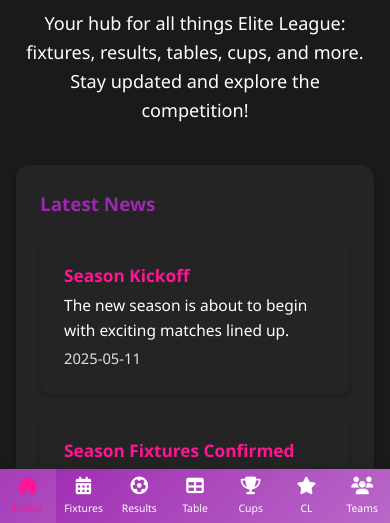
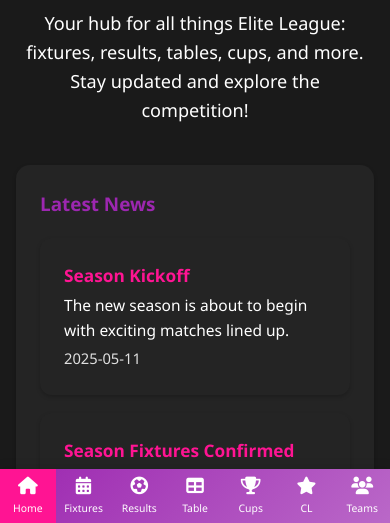
Before and after one commit to thorhenry/elite, a plain HTML site: page index.html in a window 390 px wide. Shown: the part 319-842 px from the top of the page. Drawn offline with Linux system fonts and the light colour scheme.

Commit message:
Add files via upload

```diff
--- a/css/styles.css
+++ b/css/styles.css
@@ -90,6 +90,10 @@ header h1 {
 .desktop-nav a.active {
     background: var(--accent-color);
     box-shadow: var(--shadow);
+}
+
+.desktop-nav a.active i {
+    color: white;
 }
 
 /* Mobile Navigation */
@@ -136,8 +140,27 @@ header h1 {
 
 .mobile-nav a:hover,
 .mobile-nav a.active {
-    color: var(--accent-color);
-    background: rgba(255, 255, 255, 0.1);
+    color: white;
+    background: var(--accent-color);
+}
+
+.mobile-nav a.active {
+    color: white;
+    background: var(--accent-color);
+}
+
+.mobile-nav a.active i {
+    color: white;
+}
+
+.mobile-nav a:hover i,
+.mobile-nav a.active i {
+    color: white;
+}
+
+.mobile-nav a:hover {
+    color: white;
+    background: var(--accent-color);
 }
 
 /* Main content styles */
@@ -719,7 +742,7 @@ section h2 {
 
 .mobile-nav a:hover i,
 .mobile-nav a.active i {
-    color: var(--accent-color);
+    color: white;
 }
 
 .desktop-nav a i {
```
